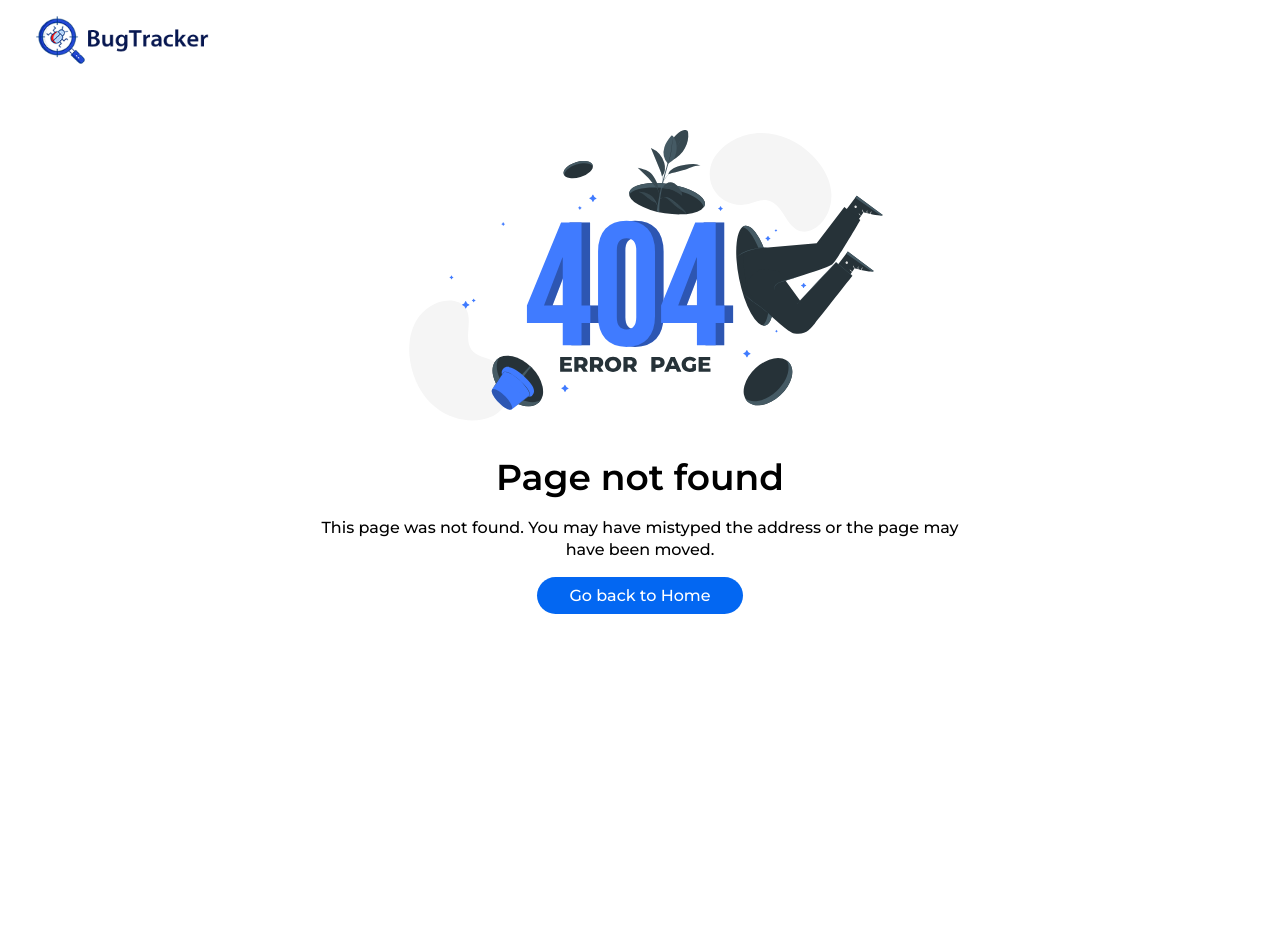
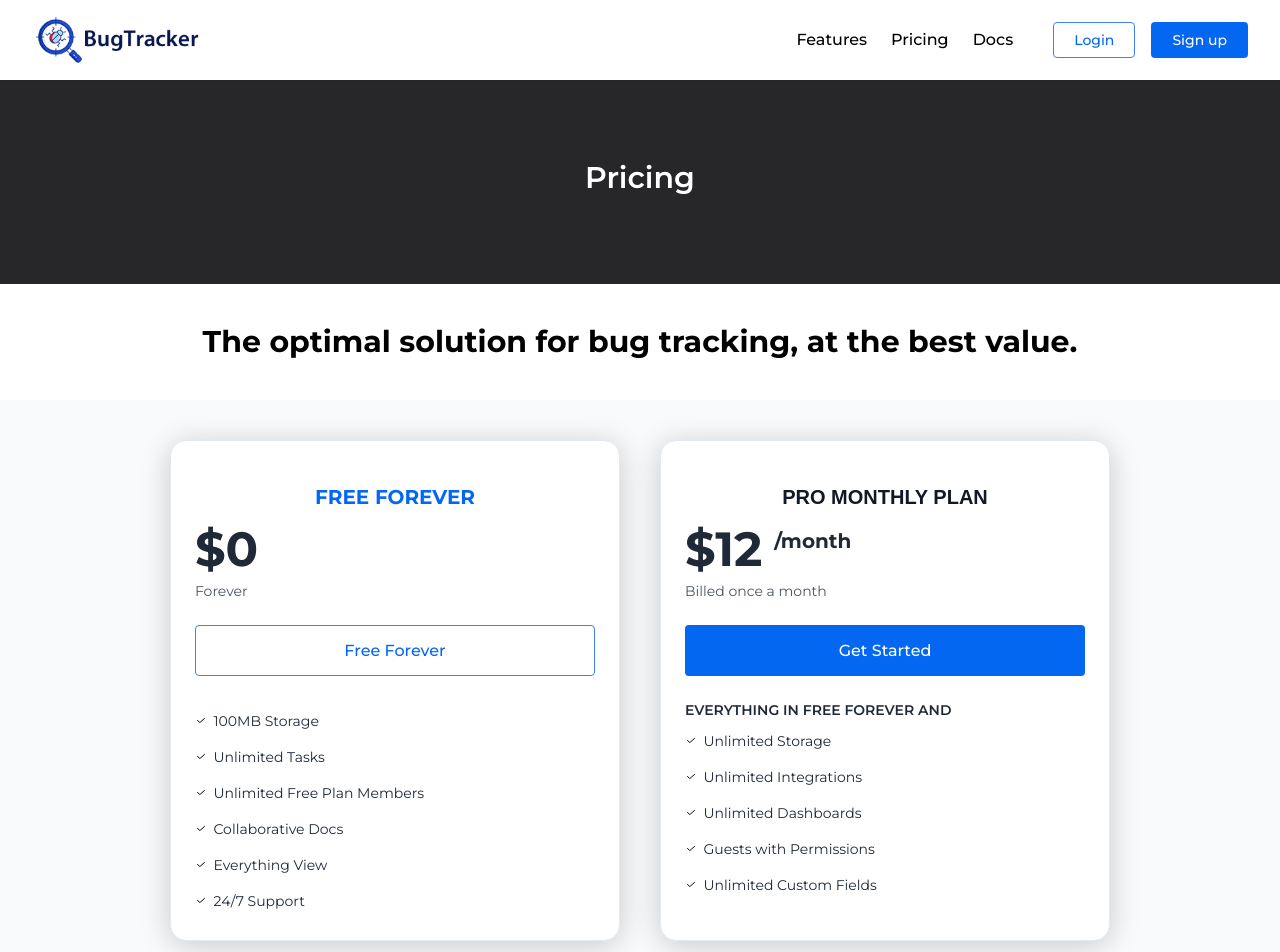
Before and after one commit to Tnaike/bug-tracker, a Next.js app: page /pricing in a window 1280 px wide. Before the commit this address had no page. Shown: the top 952 px of the page. Before the commit the page ends 800 px from the top, so only its background shows below. Built offline with nearby package versions, Linux system fonts and the light colour scheme.

Commit message:
Create pricing page

```diff
--- /dev/null
+++ b/src/app/(root)/pricing/page.tsx
@@ -0,0 +1,26 @@
+import Footer from '@/shared/components/Footer';
+import NavBar from '@/shared/components/Narbar';
+import PageSectionHeader from '@/shared/components/PageSectionHeader';
+import PricingField from '@/shared/components/PricingField';
+import { Metadata } from 'next';
+
+export const metadata: Metadata = {
+  title: 'Pricing | BugTracker',
+};
+
+function Pricing() {
+  return (
+    <div>
+      <NavBar />
+      <div className="mt-16 md:mt-0">
+        <PageSectionHeader title="Pricing" />
+      </div>
+      <div>
+        <PricingField />
+      </div>
+      <Footer />
+    </div>
+  );
+}
+
+export default Pricing;
--- a/src/app/routes.ts
+++ b/src/app/routes.ts
@@ -5,6 +5,7 @@ const ROUTE = {
   forgotPassword: '/password/forgot',
   terms: '/terms',
   privacy: '/privacy',
+  pricing: '/pricing',
 };
 
 export default ROUTE;
--- a/src/shared/components/Footer/index.tsx
+++ b/src/shared/components/Footer/index.tsx
@@ -5,7 +5,7 @@ const Footer = () => {
   return (
     <footer className="top-0 w-full bg-white pt-5">
       <div className="flex-col container w-full items-center justify-center py-4 mx-auto">
-        <ul className="sm:flex px-4 items-center justify-center text-xs mb-2">
+        <ul className="sm:flex items-center justify-center text-xs mb-2">
           <li className="px-4 max-sm:py-1 sm:border-r hover:text-blue-300">
             <Link href={ROUTE.home}>BugTracker Home</Link>
           </li>
--- a/src/shared/components/Narbar/index.tsx
+++ b/src/shared/components/Narbar/index.tsx
@@ -61,7 +61,7 @@ const NavBar = ({ children }: NavBarProps) => {
                 <Link href="/">Features</Link>
               </li>
               <li className="py-1.5 hover:text-blue-300">
-                <Link href="/">Pricing</Link>
+                <Link href={ROUTE.pricing}>Pricing</Link>
               </li>
               <li className="py-1.5 hover:text-blue-300">
                 <Link href="/">Docs</Link>
--- /dev/null
+++ b/src/shared/components/PricingField/index.tsx
@@ -0,0 +1,67 @@
+import Button from "../Button";
+
+const PricingField = () => {
+  return (
+    <div className="relative scroll-smooth bg-white">
+      <h1 className="flex py-10 font-bold text-lg md:text-3xl justify-center px-4">
+        The optimal solution for bug tracking, at the best value.
+      </h1>
+      <div className="flex bg-slate-50 py-6">
+        <div className="container md:container px-4 md:px-8 mx-auto">
+          <section className="flex max-sm:flex-col gap-10 py-4 text-sm md:text-base justify-center text-gray-800">
+            <div className="flex flex-col bg-white border border-gray-200 md:w-[450px] p-6 rounded-2xl shadow-[0_4px_30px_rgba(0,0,0,.2)]">
+              <div className="flex flex-col pt-5">
+                <h2 className="flex justify-center text-md font-bold text-blue-300 mb-4 uppercase">Free Forever</h2>
+                <div className="flex flex-col gap-2 mb-6">
+                  <p className="text-5xl font-bold">$0</p>
+                  <p className="text-sm text-gray-600">Forever</p>
+                </div>
+                <div className="flex mb-6">
+                  <Button label="Free Forever" variant="info" size="medium" className="md:w-full" />
+                </div>
+                <div className="flex">
+                  <ul className="[&_>_li]:py-1 text-sm text-gray-800 list-image-[url(/images/check.svg)] list-inside marker:text-lg marker:text-fuchsia-700">
+                    <li>100MB Storage</li>
+                    <li>Unlimited Tasks</li>
+                    <li>Unlimited Free Plan Members</li>
+                    <li>Collaborative Docs</li>
+                    <li>Everything View</li>
+                    <li>24/7 Support</li>
+                  </ul>
+                </div>
+              </div>
+            </div>
+            <div className="flex flex-col bg-white border border-gray-200 md:w-[450px] p-6 rounded-2xl shadow-[0_4px_30px_rgba(0,0,0,.2)]">
+              <div className="flex flex-col pt-5">
+                <h2 className="flex justify-center font-display text-md font-bold text-gray-900 mb-4 uppercase">
+                  Pro Monthly plan
+                </h2>
+                <div className="flex flex-col gap-2 mb-6">
+                  <p className="text-5xl font-bold relative">
+                    $12 <span className="absolute top-1 text-md indent-3">/month</span>
+                  </p>
+                  <p className="text-sm text-gray-600">Billed once a month</p>
+                </div>
+                <div className="flex mb-6">
+                  <Button label="Get Started" variant="primary" size="medium" className="md:w-full" />
+                </div>
+                <div className="flex flex-col">
+                  <p className="text-sm font-semibold">EVERYTHING IN FREE FOREVER AND</p>
+                  <ul className="[&_>_li]:py-1 text-sm text-gray-800 list-image-[url(/images/check.svg)] list-inside marker:text-lg">
+                    <li>Unlimited Storage</li>
+                    <li>Unlimited Integrations</li>
+                    <li>Unlimited Dashboards</li>
+                    <li>Guests with Permissions</li>
+                    <li>Unlimited Custom Fields</li>
+                  </ul>
+                </div>
+              </div>
+            </div>
+          </section>
+        </div>
+      </div>
+    </div>
+  );
+};
+
+export default PricingField;
```
Also changed, not shown: public/images/check.svg (added).
